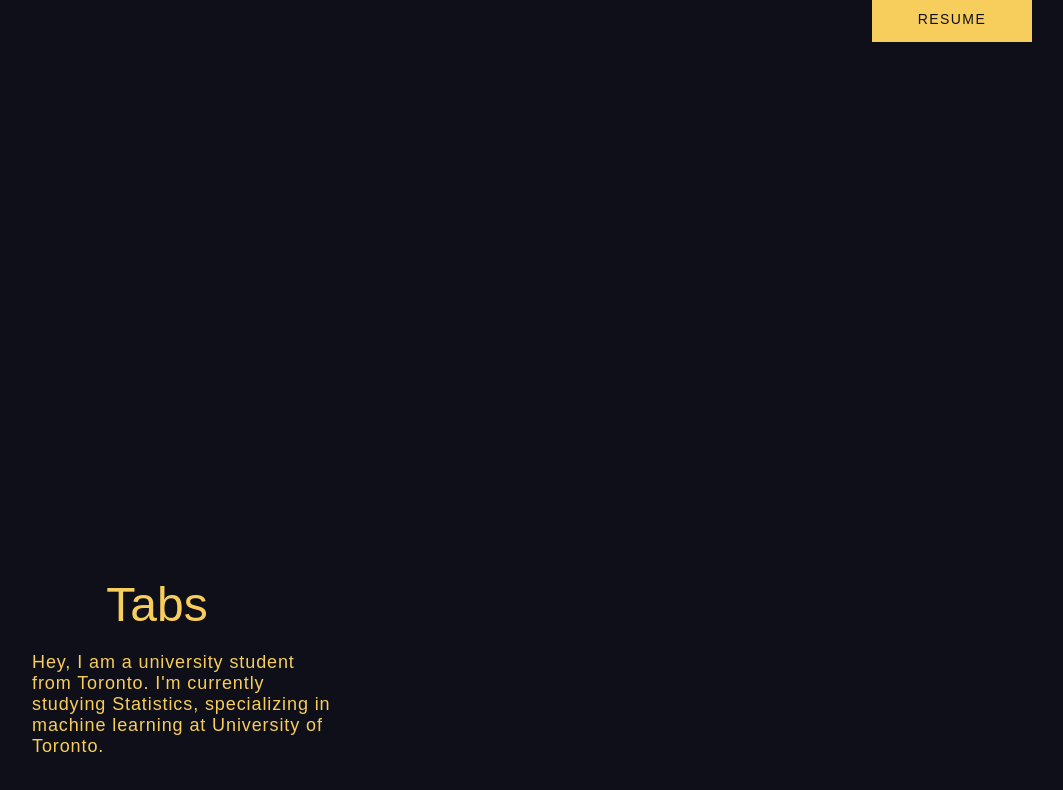
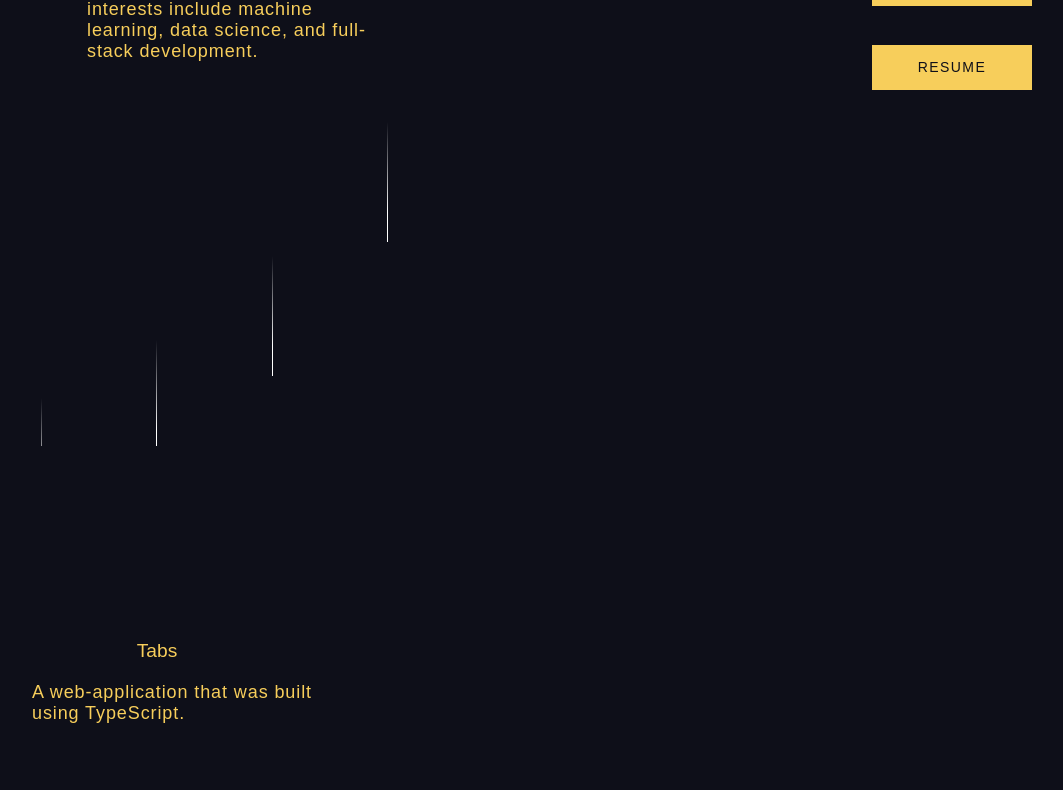
Before and after one commit to jiputer/jiputer.github.io, a React (Create React App) app: page / in a window 1280 px wide. Shown: the part 354-1144 px from the top of the page, without its empty margins (138-1201 px from the left). Built offline with nearby package versions, Linux system fonts and the light colour scheme.

Commit message:
background animation

```diff
--- a/src/components/aboutMe/AboutMe.js
+++ b/src/components/aboutMe/AboutMe.js
@@ -6,7 +6,8 @@ function AboutMe() {
     <div class="aboutMeContainer">
       <header>John Ma</header>
       <IconBar/>
-      <p>Hey, I am a university student from Toronto. I'm currently studying Statistics, specializing in machine learning at University of Toronto. </p>
+      <p>Hey, I am a university student from Toronto. I'm currently studying Statistics, specializing in machine learning at University of Toronto. Some of my main interests include machine learning, data science, and full-stack development. </p>
+
     </div>
   );
 }
--- a/src/components/aboutMe/icons.css
+++ b/src/components/aboutMe/icons.css
@@ -23,11 +23,9 @@
 }
 
 
-
-
 .icon:hover{
-    animation: icon-spin 0.4s linear;
-
+    animation: icon-spin 0.5s linear;
+    filter:invert(41%) sepia(8%) saturate(2393%) hue-rotate(125deg) brightness(91%) contrast(85%);
   }
 
 
--- /dev/null
+++ b/src/components/background/Background.js
@@ -0,0 +1,19 @@
+import "./background.css";
+
+function Background() {
+  return (
+<div class="lines">
+   <div class="line"></div>
+  <div class="line"></div>
+  <div class="line"></div>
+  <div class="line"></div>
+  <div class="line"></div>
+  <div class="line"></div>
+    <div class="line"></div>
+  <div class="line"></div>
+    <div class="line"></div>
+</div>
+  );
+}
+
+export default Background;
--- /dev/null
+++ b/src/components/background/background.css
@@ -0,0 +1,117 @@
+
+
+.lines {
+  position: absolute;
+  top: 0;
+  left: 0;
+  right: 0;
+  height: 100%;
+  margin: auto;
+  width: 90vw;
+}
+
+.line {
+  position: absolute;
+  width: 1px;
+  height: 100%;
+  top: 0;
+  left: 50%;
+  overflow: hidden;
+}
+.line::after {
+  content: "";
+  display: block;
+  position: absolute;
+  height: 15vh;
+  width: 100%;
+  top: -50%;
+  left: 0;
+  background: linear-gradient(to bottom, rgba(255, 255, 255, 0) 0%, #ffffff 75%, #ffffff 100%);
+  -webkit-animation: drop 7s 0s infinite;
+          animation: drop 7s 0s infinite;
+  -webkit-animation-fill-mode: forwards;
+          animation-fill-mode: forwards;
+  -webkit-animation-timing-function: cubic-bezier(0.4, 0.26, 0, 0.97);
+          animation-timing-function: cubic-bezier(0.4, 0.26, 0, 0.97);
+}
+.line:nth-child(1) {
+  margin-left: -40%;
+}
+.line:nth-child(1)::after {
+  -webkit-animation-delay: 2s;
+          animation-delay: 2s;
+}
+.line:nth-child(2) {
+  margin-left: -30%;
+}
+.line:nth-child(2)::after {
+  -webkit-animation-delay: 2.5s;
+          animation-delay: 2.5s;
+}
+.line:nth-child(3) {
+  margin-left: -20%;
+}
+.line:nth-child(3)::after {
+  -webkit-animation-delay: 3s;
+          animation-delay: 3s;
+}
+.line:nth-child(4) {
+  margin-left: -10%;
+}
+.line:nth-child(4)::after {
+  -webkit-animation-delay: 3.5s;
+          animation-delay: 3.5s;
+}
+.line:nth-child(5) {
+  margin-left: 0%;
+}
+.line:nth-child(5)::after {
+  -webkit-animation-delay: 4s;
+          animation-delay: 4s;
+}
+.line:nth-child(6) {
+  margin-left: 10%;
+}
+.line:nth-child(6)::after {
+  -webkit-animation-delay: 4.5s;
+          animation-delay: 4.5s;
+}
+.line:nth-child(7) {
+  margin-left: 20%;
+}
+.line:nth-child(7)::after {
+  -webkit-animation-delay: 5s;
+          animation-delay: 5s;
+}
+.line:nth-child(8) {
+  margin-left: 30%;
+}
+.line:nth-child(8)::after {
+  -webkit-animation-delay: 5.5s;
+          animation-delay: 5.5s;
+}
+.line:nth-child(9) {
+  margin-left: 40%;
+}
+.line:nth-child(9)::after {
+  -webkit-animation-delay: 6s;
+          animation-delay: 6s;
+}
+
+@-webkit-keyframes drop {
+  0% {
+    top: -50%;
+  }
+  100% {
+    top: 110%;
+  }
+}
+
+@keyframes drop {
+  0% {
+    top: -50%;
+  }
+  100% {
+    top: 110%;
+  }
+}
--- a/src/components/main/MainPage.css
+++ b/src/components/main/MainPage.css
@@ -20,7 +20,7 @@
     display: flex;
     flex-direction: row;
     justify-content: left;
-    padding: 10vw;
     margin-bottom: 20vw;
     width: 1080px;
+
 }
--- a/src/components/main/MainPage.js
+++ b/src/components/main/MainPage.js
@@ -3,10 +3,12 @@ import { CoursesButton, ExperienceButton, GithubButton, LinkedInButton, Projects
 import AboutMe from "../aboutMe/AboutMe";
 import Navbar from "../navbar/NavBar";
 import Projects from "../projects/ProjectsSection";
+import Background from "../background/Background";
 
 function MainPage() {
   return (
     <div className = "mainContainer">
+    <Background/>
     <div className = "landingContainer">
       <AboutMe/>
           <div className="container">
--- a/src/components/projects/ProjectsSection.js
+++ b/src/components/projects/ProjectsSection.js
@@ -2,9 +2,11 @@ import "./projects.css";
 
 function Projects() {
   return (
-    <div class="projects">
-      <header>Tabs</header>
-      <p>Hey, I am a university student from Toronto. I'm currently studying Statistics, specializing in machine learning at University of Toronto. </p>
+    <div className = "projects">
+    <div className="project">
+      <header className="projectheader">Tabs</header>
+      <p>A web-application that was built using TypeScript. </p>
+    </div>
     </div>
   );
 }
--- a/src/components/projects/projects.css
+++ b/src/components/projects/projects.css
@@ -0,0 +1,21 @@
+.project{
+    align-items: left;
+    display: flex;
+    flex-direction: column;
+    justify-content: left;
+}
+
+.projects{
+    align-items: left;
+    display: flex;
+    flex-direction: row;
+    justify-content: left;
+}
+
+.projectheader{
+    font-size: larger;
+}
+
+p{
+    font-size:large;
+}
```
Also changed, not shown: src/components/aboutMe/AboutMe.css (line endings or trailing spaces), src/components/aboutMe/github.svg, src/components/aboutMe/linkedin.svg.
